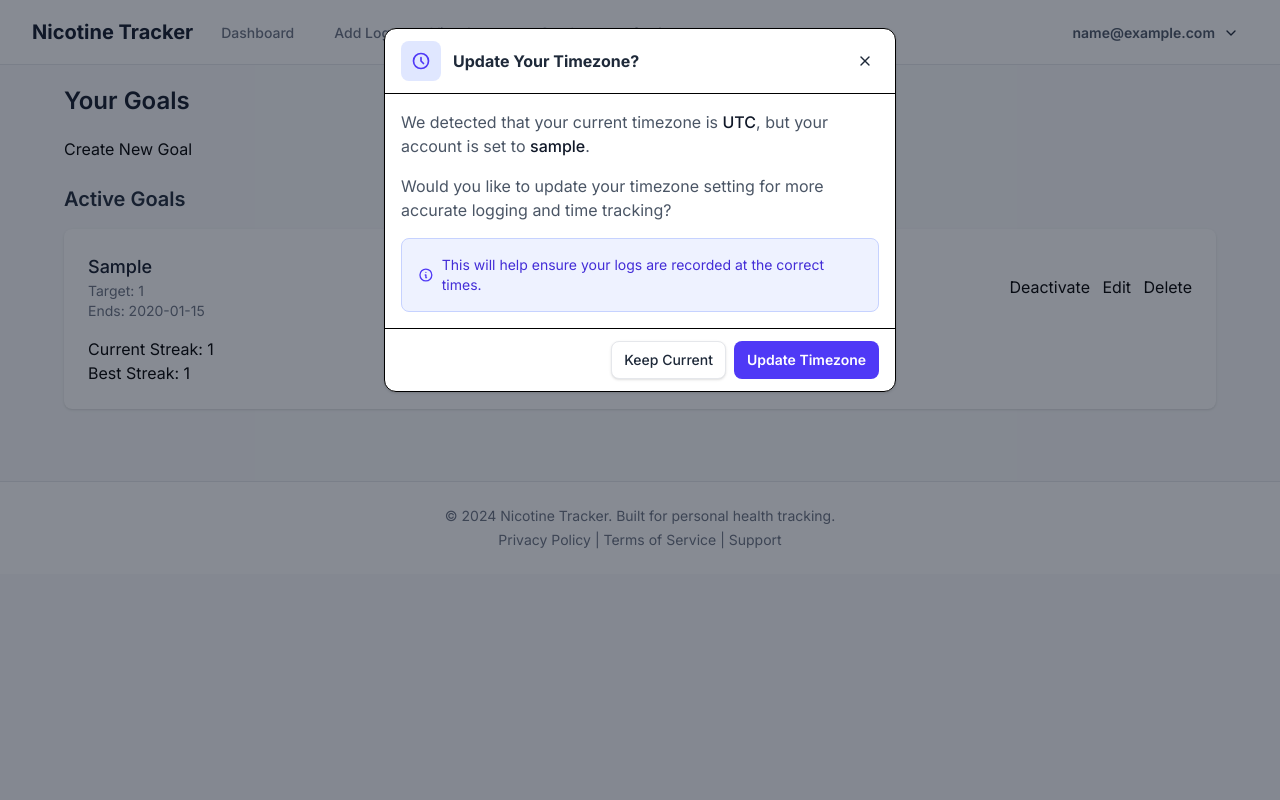
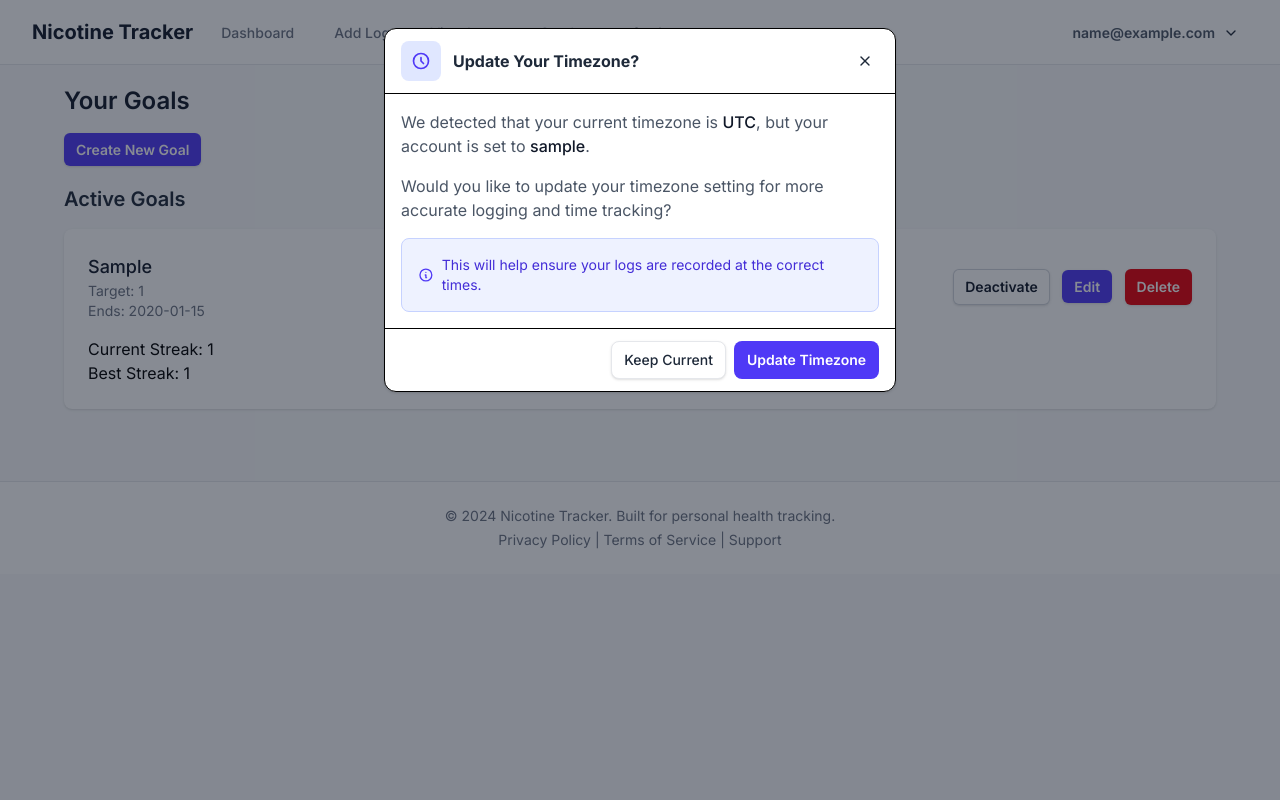
Before and after one commit to MAbbara/Nicotine-Tracker, a Flask app: page /goals/ in a window 1280 px wide. Run offline with Flask 3, Linux system fonts and the light colour scheme; the visitor is signed in with stand-in values (Sample User, id 1); tables that the repository leaves empty hold one stand-in row (values such as "Sample post"); data that the repository does not hold is empty.

Commit message:
UI Enhancements

```diff
--- a/templates/auth/forgot_password.html
+++ b/templates/auth/forgot_password.html
@@ -28,7 +28,7 @@
 
             <div>
                 <button type="submit"
-                        class="flex w-full justify-center rounded-md bg-indigo-600 px-3 py-1.5 text-sm font-semibold leading-6 text-white shadow-sm hover:bg-indigo-500 focus-visible:outline focus-visible:outline-2 focus-visible:outline-offset-2 focus-visible:outline-indigo-600">
+                        class="flex w-full justify-center rounded-md bg-indigo-600 px-3 py-1.5 text-sm font-semibold leading-6 text-white shadow-sm hover:bg-indigo-500 focus-visible:outline-2 focus-visible:outline-offset-2 focus-visible:outline-indigo-600 cursor-pointer">
                     Send Reset Link
                 </button>
             </div>
--- a/templates/auth/login.html
+++ b/templates/auth/login.html
@@ -51,7 +51,7 @@
 
             <div>
                 <button type="submit"
-                        class="flex w-full justify-center rounded-md bg-indigo-600 px-3 py-1.5 text-sm font-semibold leading-6 text-white shadow-sm hover:bg-indigo-500 focus-visible:outline focus-visible:outline-2 focus-visible:outline-offset-2 focus-visible:outline-indigo-600">
+                        class="flex w-full justify-center rounded-md bg-indigo-600 px-3 py-1.5 text-sm font-semibold leading-6 text-white shadow-sm hover:bg-indigo-500 focus-visible:outline-2 focus-visible:outline-offset-2 focus-visible:outline-indigo-600 cursor-pointer">
                     Sign in
                 </button>
             </div>
--- a/templates/auth/register.html
+++ b/templates/auth/register.html
@@ -68,7 +68,7 @@
 
             <div>
                 <button type="submit"
-                        class="flex w-full justify-center rounded-md bg-indigo-600 px-3 py-1.5 text-sm font-semibold leading-6 text-white shadow-sm hover:bg-indigo-500 focus-visible:outline focus-visible:outline-2 focus-visible:outline-offset-2 focus-visible:outline-indigo-600">
+                        class="flex w-full justify-center rounded-md bg-indigo-600 px-3 py-1.5 text-sm font-semibold leading-6 text-white shadow-sm hover:bg-indigo-500 focus-visible:outline-2 focus-visible:outline-offset-2 focus-visible:outline-indigo-600 cursor-pointer">
                     Create Account
                 </button>
             </div>
--- a/templates/auth/reset_password.html
+++ b/templates/auth/reset_password.html
@@ -44,7 +44,7 @@
 
             <div>
                 <button type="submit"
-                        class="flex w-full justify-center rounded-md bg-indigo-600 px-3 py-1.5 text-sm font-semibold leading-6 text-white shadow-sm hover:bg-indigo-500 focus-visible:outline focus-visible:outline-2 focus-visible:outline-offset-2 focus-visible:outline-indigo-600">
+                        class="flex w-full justify-center rounded-md bg-indigo-600 px-3 py-1.5 text-sm font-semibold leading-6 text-white shadow-sm hover:bg-indigo-500 focus-visible:outline-2 focus-visible:outline-offset-2 focus-visible:outline-indigo-600 cursor-pointer">
                     Reset Password
                 </button>
             </div>
--- a/templates/catalog/add_pouch.html
+++ b/templates/catalog/add_pouch.html
@@ -22,8 +22,8 @@
         </div>
 
         <div class="flex gap-3">
-            <button type="submit" class="btn btn-primary flex-1">Add Pouch</button>
-            <a href="{{ url_for('catalog.index') }}" class="btn btn-secondary">Cancel</a>
+            <button type="submit" class="flex-1 rounded-md bg-indigo-600 px-3 py-2 text-sm font-semibold text-white shadow-sm hover:bg-indigo-500 focus-visible:outline-2 focus-visible:outline-offset-2 focus-visible:outline-indigo-600 cursor-pointer">Add Pouch</button>
+            <a href="{{ url_for('catalog.index') }}" class="rounded-md bg-white dark:bg-gray-700 px-3 py-2 text-sm font-semibold text-gray-900 dark:text-white shadow-sm ring-1 ring-inset ring-gray-300 dark:ring-gray-600 hover:bg-gray-50 dark:hover:bg-gray-600 cursor-pointer">Cancel</a>
         </div>
     </form>
 </div>
--- a/templates/catalog/catalog.html
+++ b/templates/catalog/catalog.html
@@ -7,7 +7,7 @@
     <h1 class="text-2xl font-semibold leading-6 text-gray-900 dark:text-white mb-6">Nicotine Pouch Catalog</h1>
 
     <div class="mb-6">
-        <a href="{{ url_for('catalog.add_pouch') }}" class="btn btn-primary">Add Custom Pouch</a>
+        <a href="{{ url_for('catalog.add_pouch') }}" class="rounded-md bg-indigo-600 px-3 py-2 text-sm font-semibold text-white shadow-sm hover:bg-indigo-500 focus-visible:outline-2 focus-visible:outline-offset-2 focus-visible:outline-indigo-600 cursor-pointer">Add Custom Pouch</a>
     </div>
 
     <h2 class="text-xl font-semibold text-gray-800 dark:text-white mb-4">Default Pouches</h2>
--- a/templates/dashboard/dashboard.html
+++ b/templates/dashboard/dashboard.html
@@ -16,7 +16,7 @@
       <p class="text-sm text-gray-700 dark:text-gray-300">Overview of your nicotine intake and progress</p>
     </div>
     <button type="button"
-      class="inline-flex items-center rounded-md bg-indigo-600 px-3 py-2 text-sm font-semibold text-white shadow-sm hover:bg-indigo-500 focus-visible:outline focus-visible:outline-2 focus-visible:outline-offset-2 focus-visible:outline-indigo-600"
+      class="inline-flex items-center rounded-md bg-indigo-600 px-3 py-2 text-sm font-semibold text-white shadow-sm hover:bg-indigo-500 focus-visible:outline-2 focus-visible:outline-offset-2 focus-visible:outline-indigo-600"
       , aria-haspopup="dialog" aria-expanded="false" aria-controls="addLogModal" data-hs-overlay="#addLogModal">
       Add Log Entry
     </button>
@@ -380,7 +380,7 @@
     </p>
     <div class="mt-6">
       <a href="{{ url_for('logging.add_log') }}"
-        class="inline-flex items-center rounded-md bg-indigo-600 px-3 py-2 text-sm font-semibold text-white shadow-sm hover:bg-indigo-500 focus-visible:outline focus-visible:outline-2 focus-visible:outline-offset-2 focus-visible:outline-indigo-600">
+        class="inline-flex items-center rounded-md bg-indigo-600 px-3 py-2 text-sm font-semibold text-white shadow-sm hover:bg-indigo-500 focus-visible:outline-2 focus-visible:outline-offset-2 focus-visible:outline-indigo-600">
         Add First Log
       </a>
     </div>
--- a/templates/goals/create_goal.html
+++ b/templates/goals/create_goal.html
@@ -47,8 +47,8 @@
         </div>
 
         <div class="flex gap-3">
-            <button type="submit" class="btn btn-primary flex-1">Create Goal</button>
-            <a href="{{ url_for('goals.index') }}" class="btn btn-secondary">Cancel</a>
+            <button type="submit" class="flex-1 rounded-md bg-indigo-600 px-3 py-2 text-sm font-semibold text-white shadow-sm hover:bg-indigo-500 focus-visible:outline-2 focus-visible:outline-offset-2 focus-visible:outline-indigo-600 cursor-pointer">Create Goal</button>
+            <a href="{{ url_for('goals.index') }}" class="rounded-md bg-white dark:bg-gray-700 px-3 py-2 text-sm font-semibold text-gray-900 dark:text-white shadow-sm ring-1 ring-inset ring-gray-300 dark:ring-gray-600 hover:bg-gray-50 dark:hover:bg-gray-600 cursor-pointer">Cancel</a>
         </div>
     </form>
 </div>
--- a/templates/goals/goals.html
+++ b/templates/goals/goals.html
@@ -7,7 +7,7 @@
     <h1 class="text-2xl font-semibold leading-6 text-gray-900 dark:text-white mb-6">Your Goals</h1>
 
     <div class="mb-6">
-        <a href="{{ url_for('goals.create_goal') }}" class="btn btn-primary">Create New Goal</a>
+        <a href="{{ url_for('goals.create_goal') }}" class="rounded-md bg-indigo-600 px-3 py-2 text-sm font-semibold text-white shadow-sm hover:bg-indigo-500 focus-visible:outline-2 focus-visible:outline-offset-2 focus-visible:outline-indigo-600 cursor-pointer">Create New Goal</a>
     </div>
 
     {% if active_goals %}
@@ -25,13 +25,13 @@
                 </div>
                 <div>
                     <form action="{{ url_for('goals.toggle_goal', goal_id=goal.id) }}" method="POST" class="inline">
-                        <button type="submit" class="btn btn-secondary">
+                        <button type="submit" class="rounded-md bg-white dark:bg-gray-700 px-3 py-2 text-sm font-semibold text-gray-900 dark:text-white shadow-sm ring-1 ring-inset ring-gray-300 dark:ring-gray-600 hover:bg-gray-50 dark:hover:bg-gray-600 cursor-pointer">
                             {% if goal.is_active %}Deactivate{% else %}Activate{% endif %}
                         </button>
                     </form>
-                    <a href="{{ url_for('goals.edit_goal', goal_id=goal.id) }}" class="btn btn-primary ml-2">Edit</a>
+                    <a href="{{ url_for('goals.edit_goal', goal_id=goal.id) }}" class="rounded-md bg-indigo-600 px-3 py-2 text-sm font-semibold text-white shadow-sm hover:bg-indigo-500 focus-visible:outline-2 focus-visible:outline-offset-2 focus-visible:outline-indigo-600 ml-2">Edit</a>
                     <form action="{{ url_for('goals.delete_goal', goal_id=goal.id) }}" method="POST" class="inline ml-2" onsubmit="return confirm('Are you sure you want to delete this goal?');">
-                        <button type="submit" class="btn btn-danger">Delete</button>
+                        <button type="submit" class="rounded-md bg-red-600 px-3 py-2 text-sm font-semibold text-white shadow-sm hover:bg-red-700 focus-visible:outline-2 focus-visible:outline-offset-2 focus-visible:outline-red-600 cursor-pointer">Delete</button>
                     </form>
                 </div>
             </div>
@@ -60,9 +60,9 @@
                     {% endif %}
                 </div>
                 <div>
-                    <a href="{{ url_for('goals.edit_goal', goal_id=goal.id) }}" class="btn btn-primary">Edit</a>
+                    <a href="{{ url_for('goals.edit_goal', goal_id=goal.id) }}" class="rounded-md bg-indigo-600 px-3 py-2 text-sm font-semibold text-white shadow-sm hover:bg-indigo-500 focus-visible:outline-2 focus-visible:outline-offset-2 focus-visible:outline-indigo-600 cursor-pointer">Edit</a>
                     <form action="{{ url_for('goals.delete_goal', goal_id=goal.id) }}" method="POST" class="inline ml-2" onsubmit="return confirm('Are you sure you want to delete this goal?');">
-                        <button type="submit" class="btn btn-danger">Delete</button>
+                        <button type="submit" class="rounded-md bg-red-600 px-3 py-2 text-sm font-semibold text-white shadow-sm hover:bg-red-700 focus-visible:outline-2 focus-visible:outline-offset-2 focus-visible:outline-red-600 cursor-pointer">Delete</button>
                     </form>
                 </div>
             </div>
--- a/templates/logging/add_log.html
+++ b/templates/logging/add_log.html
@@ -166,7 +166,7 @@
       <!-- Submit Buttons -->
       <div class="flex gap-3">
         <button type="submit"
-          class="flex-1 rounded-md bg-indigo-600 px-3 py-2 text-sm font-semibold text-white shadow-sm hover:bg-indigo-500 focus-visible:outline focus-visible:outline-2 focus-visible:outline-offset-2 focus-visible:outline-indigo-600">
+          class="flex-1 rounded-md bg-indigo-600 px-3 py-2 text-sm font-semibold text-white shadow-sm hover:bg-indigo-500 focus-visible:outline-2 focus-visible:outline-offset-2 focus-visible:outline-indigo-600 cursor-pointer">
           Add Log Entry
         </button>
         <a href="{{ url_for('dashboard.index') }}"
```
Also changed, not shown: templates/logging/edit_log.html (+3 -9 lines), static/css/style.css.
